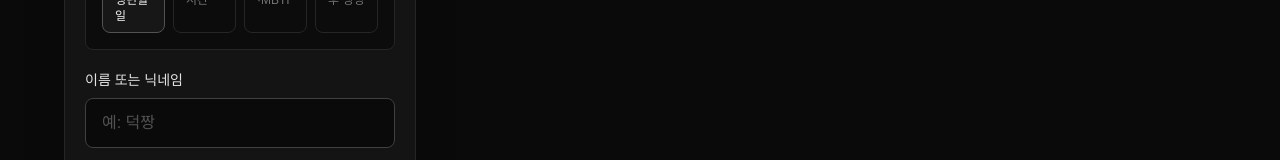
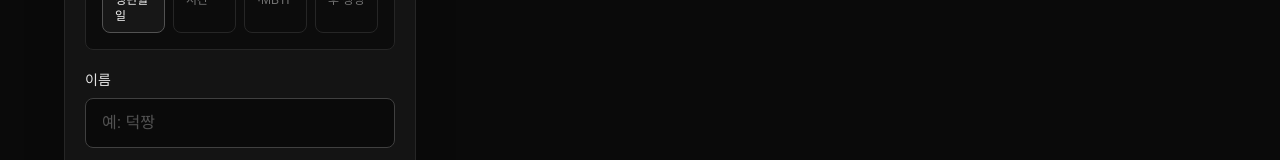
Before and after one commit to Deokjjang/gyeol-report, a Next.js app: page /report/new in a window 1280 px wide. Shown: the part 495-655 px from the top of the page. Built offline with nearby package versions, Linux system fonts and the light colour scheme.

Commit message:
feat: polish report name input copy

```diff
--- a/src/app/report/new/page.tsx
+++ b/src/app/report/new/page.tsx
@@ -531,7 +531,7 @@ export default function NewReportPage() {
                       htmlFor="displayName"
                       className="block text-sm font-medium text-neutral-200"
                     >
-                      이름 또는 닉네임
+                      이름
                     </label>
                     <input
                       id="displayName"
@@ -759,7 +759,7 @@ export default function NewReportPage() {
                   </h3>
                   <dl className="grid gap-3 text-sm">
                     <div className="flex justify-between gap-4">
-                      <dt className="text-neutral-500">이름/닉네임</dt>
+                      <dt className="text-neutral-500">이름</dt>
                       <dd className="text-right text-neutral-200">
                         {displayName.trim() || "미입력"}
                       </dd>
```
Also changed, not shown: 1 other file (tests, documents, lock files or other folders).
